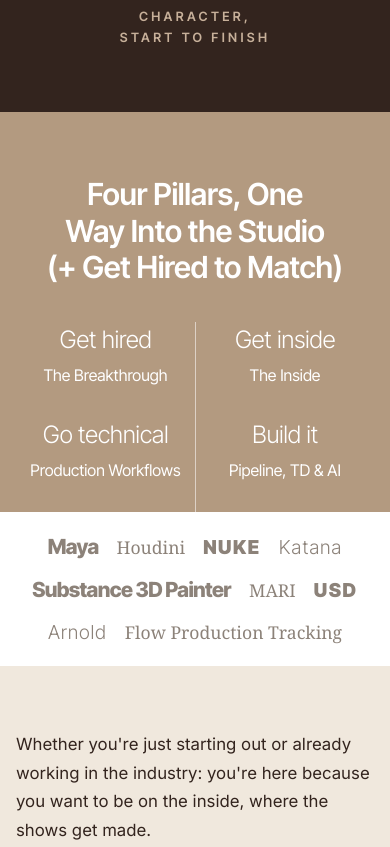
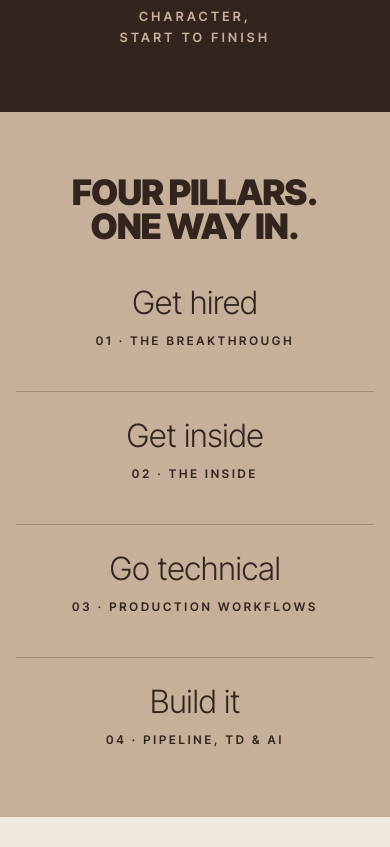
Before and after one commit to demoisellepixel/demoisellepixel.com, a plain HTML site: page index.html in a window 390 px wide. Shown: the part 1744-2591 px from the top of the page. Drawn offline with Linux system fonts and the light colour scheme; a web font is replaced by a local one.

Commit message:
Restore the four-pillars, Studio-Ready and Just imagine sections
These sections were the "slides" Sophie wanted kept exactly as first
built; later commits changed them by mistake (photos on all four course
covers, a new pillars layout, a photo overlay on Just imagine). Their
CSS and HTML are now identical to the version on main, matching her
reference screenshots. Unused cover photos removed.

Other changes on this branch (phone on the right, template sections
after Just imagine, wide-screen scaling) are kept.

Co-Authored-By: Claude Opus 5.5 <noreply@anthropic.com>

```diff
--- a/index.html
+++ b/index.html
@@ -123,27 +123,16 @@ section { padding-block: clamp(64px, 9vw, 120px); }
 @media (max-width: 640px) { .stats { grid-template-columns: 1fr; gap: 28px; } .stat + .stat { border-left: 0; border-top: 1px solid rgba(245, 239, 232, .25); padding-top: 28px; } }
 
 /* Caramel pillars band */
-/* Template layout: two-line centred heading with a bracketed second line, then huge thin words in a row
-   separated by tall full-height lines, each with a short phrase underneath. White text on tan. */
-.pillars { background: #B39A80; color: #fff; padding-bottom: 0; }
-.pillars h2 { font: 600 clamp(1.9rem, 4vw, 3.4rem)/1.2 var(--display); text-align: center; letter-spacing: -0.01em; margin-bottom: clamp(36px, 5vw, 60px); }
-.pillars h2 span { display: block; }
+.pillars { background: var(--tan); color: var(--root); }
+.pillars h2 { font-size: clamp(2.2rem, 5vw, 4rem); text-align: center; margin-bottom: clamp(36px, 5vw, 64px); }
 .pillar-row { display: grid; grid-template-columns: repeat(4, minmax(0, 1fr)); }
-.pillar { text-align: center; padding: 6px clamp(10px, 2vw, 28px) clamp(48px, 7vw, 90px); text-decoration: none; display: flex; flex-direction: column; align-items: center; gap: 14px; }
-.pillar + .pillar { border-left: 1px solid rgba(255, 255, 255, .55); }
-.pillar b { font: 300 clamp(1.5rem, 3.2vw, 2.9rem)/1 var(--display); letter-spacing: -0.02em; white-space: nowrap; }
-.pillar span { font: 500 clamp(1rem, 1.7vw, 1.6rem)/1.2 var(--display); color: #fff; }
-.pillar:hover b { text-decoration: underline; text-decoration-thickness: 1px; text-underline-offset: 10px; }
-@media (max-width: 640px) { .pillar-row { grid-template-columns: repeat(2, minmax(0, 1fr)); } .pillar:nth-child(3) { border-left: 0; } .pillar { padding-bottom: 32px; } }
-
-/* Tools strip: one white band with the software names in mixed grey type, like the template's logo row */
-.tools-strip { background: #fff; overflow: hidden; padding-block: clamp(22px, 3vw, 36px); }
-.tools-track { display: flex; align-items: center; justify-content: center; flex-wrap: wrap; gap: clamp(18px, 4vw, 64px); padding-inline: 16px; color: #8C8279; }
-.tools-track span { white-space: nowrap; line-height: 1; }
-.tools-track .t1 { font: 800 clamp(1.3rem, 2.4vw, 2.2rem) var(--display); letter-spacing: -0.03em; }
-.tools-track .t2 { font: 400 clamp(1.1rem, 2vw, 1.8rem) Georgia, "Times New Roman", serif; }
-.tools-track .t3 { font: 900 clamp(1.2rem, 2.2vw, 2rem) var(--display); letter-spacing: 0.08em; }
-.tools-track .t4 { font: 300 clamp(1.2rem, 2.2vw, 2rem) var(--display); letter-spacing: 0.04em; }
+.pillar { text-align: center; padding: 8px 18px 4px; text-decoration: none; display: flex; flex-direction: column; gap: 14px; }
+.pillar + .pillar { border-left: 1px solid rgba(77, 51, 40, .3); }
+.pillar b { font: 300 clamp(2rem, 3.6vw, 3.3rem)/1 var(--display); letter-spacing: -0.01em; }
+.pillar span { font: 600 0.74rem/1.5 var(--display); letter-spacing: 0.24em; text-transform: uppercase; color: var(--root); }
+.pillar:hover b { text-decoration: underline; text-decoration-thickness: 2px; text-underline-offset: 8px; }
+@media (max-width: 860px) { .pillar-row { grid-template-columns: repeat(2, minmax(0, 1fr)); row-gap: 36px; } .pillar:nth-child(3) { border-left: 0; } }
+@media (max-width: 480px) { .pillar-row { grid-template-columns: 1fr; } .pillar + .pillar { border-left: 0; border-top: 1px solid rgba(77,51,40,.3); padding-top: 28px; } }
 
 /* Holding you back */
 /* Template layout: intro line across the top, cards ~62% on the left, phone on the right beside the heading */
@@ -226,12 +215,12 @@ section { padding-block: clamp(64px, 9vw, 120px); }
 @media (max-width: 1080px) { .products { grid-template-columns: repeat(2, minmax(0, 1fr)); } }
 @media (max-width: 560px) { .products { grid-template-columns: 1fr; } }
 .product { display: flex; flex-direction: column; background: #33241E; min-width: 0; }
-.cover-wrap { background: var(--cream-2); padding: 24px 14% 26px; }
+.cover-wrap { background: var(--cream-2); padding: 28px 18% 30px; }
 .cover { aspect-ratio: 3 / 4; background: #fff; box-shadow: -10px 16px 30px -10px rgba(0,0,0,.45); padding: 9% 9% 7%; display: flex; flex-direction: column; color: var(--ink); }
 .cover .c-top { font: 500 0.42rem/1.3 var(--mono); letter-spacing: .12em; text-transform: uppercase; color: var(--muted); display: flex; justify-content: space-between; border-bottom: 1px solid var(--ink); padding-bottom: 6%; margin-bottom: 8%; }
 .cover .c-title { font: 900 clamp(1.3rem, 2.2vw, 1.75rem)/0.9 var(--display); text-transform: uppercase; letter-spacing: -0.02em; }
 .cover .c-sub { font: 500 0.45rem/1.4 var(--mono); letter-spacing: .14em; text-transform: uppercase; margin-top: 6%; color: var(--muted); }
-.cover .c-art { flex: 1 1 58%; margin-top: 8%; min-height: 0; background: var(--navy); position: relative; overflow: hidden; }
+.cover .c-art { flex: 1; margin-top: 8%; min-height: 0; background: var(--navy); position: relative; overflow: hidden; }
 .cover .c-art img { width: 100%; height: 100%; object-fit: cover; }
 .cover .c-art.tan { background: var(--tan); }
 .cover .c-art.caramel { background: var(--caramel); }
@@ -250,12 +239,10 @@ section { padding-block: clamp(64px, 9vw, 120px); }
 .p-links a:hover { color: var(--yellow); }
 
 /* Just imagine */
-/* Template layout: the photo fills the whole section; the dark panel sits over it on the right, inset from the edges */
-.imagine { position: relative; padding: clamp(40px, 6vw, 80px) 0; background: var(--navy); overflow: hidden; }
-.imagine-grid { position: relative; display: grid; grid-template-columns: minmax(0, 0.8fr) minmax(0, 1.2fr); }
-.imagine-photo { position: absolute; top: calc(-1 * clamp(40px, 6vw, 80px)); bottom: calc(-1 * clamp(40px, 6vw, 80px)); left: 0; right: 30%; }
-.imagine-panel { grid-column: 2; position: relative; background: var(--navy); margin-right: clamp(16px, 4vw, 64px); box-shadow: 0 30px 60px -30px rgba(0,0,0,.5); }
-@media (max-width: 640px) { .imagine { padding-top: 300px; } .imagine-grid { grid-template-columns: 1fr; } .imagine-panel { grid-column: 1; margin: 0 16px; } .imagine-photo { inset: -300px 0 auto; height: 340px; } }
+.imagine { position: relative; padding: 0; background: var(--navy); }
+.imagine-grid { display: grid; grid-template-columns: minmax(0, 0.85fr) minmax(0, 1.15fr); min-height: 100%; }
+@media (max-width: 900px) { .imagine-grid { grid-template-columns: 1fr; } }
+.imagine-photo { position: relative; min-height: 380px; }
 .imagine-photo img { position: absolute; inset: 0; width: 100%; height: 100%; object-fit: cover; object-position: 60% 50%; }
 .imagine-panel { color: var(--on-navy); padding: clamp(48px, 7vw, 96px) clamp(16px, 5vw, 72px); display: flex; flex-direction: column; gap: 30px; }
 .imagine-panel h2 { font: 300 clamp(2.6rem, 5vw, 4.2rem)/1 var(--display); color: var(--tan); text-align: center; }
@@ -419,22 +406,15 @@ footer .wrap { padding-block: 64px 32px; display: flex; flex-direction: column;
   <!-- Four pillars -->
   <section class="pillars" aria-labelledby="pillars-h">
     <div class="wrap">
-      <h2 id="pillars-h">Four Pillars, One Way Into the Studio<span>(+ Get Hired to Match)</span></h2>
+      <h2 id="pillars-h" class="headline">Four pillars. One way in.</h2>
       <div class="pillar-row">
-        <a class="pillar" href="#c01"><b>Get hired</b><span>The Breakthrough</span></a>
-        <a class="pillar" href="#c02"><b>Get inside</b><span>The Inside</span></a>
-        <a class="pillar" href="#c03"><b>Go technical</b><span>Production Workflows</span></a>
-        <a class="pillar" href="#c04"><b>Build it</b><span>Pipeline, TD &amp; AI</span></a>
+        <a class="pillar" href="#c01"><b>Get hired</b><span>01 · The Breakthrough</span></a>
+        <a class="pillar" href="#c02"><b>Get inside</b><span>02 · The Inside</span></a>
+        <a class="pillar" href="#c03"><b>Go technical</b><span>03 · Production Workflows</span></a>
+        <a class="pillar" href="#c04"><b>Build it</b><span>04 · Pipeline, TD &amp; AI</span></a>
       </div>
     </div>
   </section>
-
-  <!-- Tools strip (template: white band of logos under the pillars) -->
-  <div class="tools-strip" aria-label="Software you'll work in">
-    <div class="tools-track">
-      <span class="t1">Maya</span><span class="t2">Houdini</span><span class="t3">NUKE</span><span class="t4">Katana</span><span class="t1">Substance 3D Painter</span><span class="t2">MARI</span><span class="t3">USD</span><span class="t4">Arnold</span><span class="t2">Flow Production Tracking</span>
-    </div>
-  </div>
 
   <!-- What's holding you back -->
   <section class="back" aria-labelledby="back-h">
@@ -531,7 +511,7 @@ footer .wrap { padding-block: 64px 32px; display: flex; flex-direction: column;
   <!-- Courses -->
   <section id="courses" class="shop" aria-labelledby="courses-h">
     <div class="wrap">
-      <span class="label eyebrow-line">Four courses. Four ways in.</span>
+      <span class="label eyebrow-line">Which is why I created</span>
       <h2 id="courses-h" class="headline">Studio-Ready</h2>
       <div class="shop-sub mono"><span>Four courses. Each one stands on its own. Take only what you need.</span><span>4 courses</span></div>
       <div class="products">
@@ -541,7 +521,7 @@ footer .wrap { padding-block: 64px 32px; display: flex; flex-direction: column;
             <div class="c-top"><span>Demoiselle Pixel</span><span>01</span></div>
             <div class="c-title" style="font-size:clamp(1.1rem,1.8vw,1.45rem)">The Breakthrough</div>
             <div class="c-sub">Studio Foundations · get hired</div>
-            <div class="c-art"><img src="img/cover-breakthrough.jpg" alt="" style="object-position:50% 22%"></div>
+            <div class="c-art"><img src="img/sophie-desk.jpg" alt="" style="object-position:50% 25%"></div>
             <div class="c-foot">Sophie Désaulniers</div>
           </div></div>
           <div class="p-body">
@@ -560,7 +540,7 @@ footer .wrap { padding-block: 64px 32px; display: flex; flex-direction: column;
             <div class="c-top"><span>Demoiselle Pixel</span><span>02</span></div>
             <div class="c-title">The Inside</div>
             <div class="c-sub">Pipeline Studio Core · get inside</div>
-            <div class="c-art"><img src="img/cover-inside.jpg" alt="" style="object-position:30% 40%"></div>
+            <div class="c-art tan"><svg viewBox="0 0 100 100" preserveAspectRatio="xMidYMid slice" aria-hidden="true"><g fill="none" stroke="#fff" stroke-width="1.4"><path d="M20 22 C 50 22, 50 40, 80 40"/><path d="M80 40 C 80 55, 20 50, 20 62"/><path d="M20 62 C 50 62, 50 80, 80 80"/></g><g fill="#33241E"><rect x="8" y="17" width="24" height="10"/><rect x="68" y="35" width="24" height="10"/><rect x="8" y="57" width="24" height="10"/></g><rect x="68" y="75" width="24" height="10" fill="#A6854D"/></svg></div>
             <div class="c-foot">Sophie Désaulniers</div>
           </div></div>
           <div class="p-body">
@@ -579,7 +559,7 @@ footer .wrap { padding-block: 64px 32px; display: flex; flex-direction: column;
             <div class="c-top"><span>Demoiselle Pixel</span><span>03</span></div>
             <div class="c-title" style="font-size:clamp(1.1rem,1.8vw,1.45rem)">Production Workflows</div>
             <div class="c-sub">USD · Katana · Nuke · go technical</div>
-            <div class="c-art"><img src="img/cover-production.jpg" alt="" style="object-position:50% 25%"></div>
+            <div class="c-art caramel"><svg viewBox="0 0 100 100" preserveAspectRatio="xMidYMid slice" aria-hidden="true"><g fill="none" stroke="#fff" stroke-width="1.2" opacity=".9"><circle cx="50" cy="50" r="10"/><circle cx="50" cy="50" r="22"/><circle cx="50" cy="50" r="34"/><path d="M50 0v100M0 50h100"/></g><circle cx="72" cy="50" r="4" fill="#33241E"/><circle cx="50" cy="16" r="4" fill="#A6854D"/></svg></div>
             <div class="c-foot">Sophie Désaulniers</div>
           </div></div>
           <div class="p-body">
@@ -598,7 +578,7 @@ footer .wrap { padding-block: 64px 32px; display: flex; flex-direction: column;
             <div class="c-top"><span>Demoiselle Pixel</span><span>04</span></div>
             <div class="c-title">Pipeline, TD &amp; AI</div>
             <div class="c-sub">Workflows · build the pipeline</div>
-            <div class="c-art"><img src="img/cover-pipeline.jpg" alt="" style="object-position:50% 22%"></div>
+            <div class="c-art"><svg viewBox="0 0 100 100" preserveAspectRatio="xMidYMid slice" aria-hidden="true"><g font-family="IBM Plex Mono, monospace" font-size="6" fill="#F5EFE8"><text x="10" y="24">&gt; publish elf_v012</text><text x="10" y="36" fill="#C7B09A">  usd → maya → katana</text><text x="10" y="48">&gt; check handoff</text><text x="10" y="60" fill="#A6854D">  ✓ 0 errors</text><text x="10" y="72">&gt; _</text></g></svg></div>
             <div class="c-foot">Sophie Désaulniers</div>
           </div></div>
           <div class="p-body">
```
Also changed, not shown: img/cover-breakthrough.jpg (deleted), img/cover-inside.jpg (deleted), img/cover-pipeline.jpg (deleted), img/cover-production.jpg (deleted).
